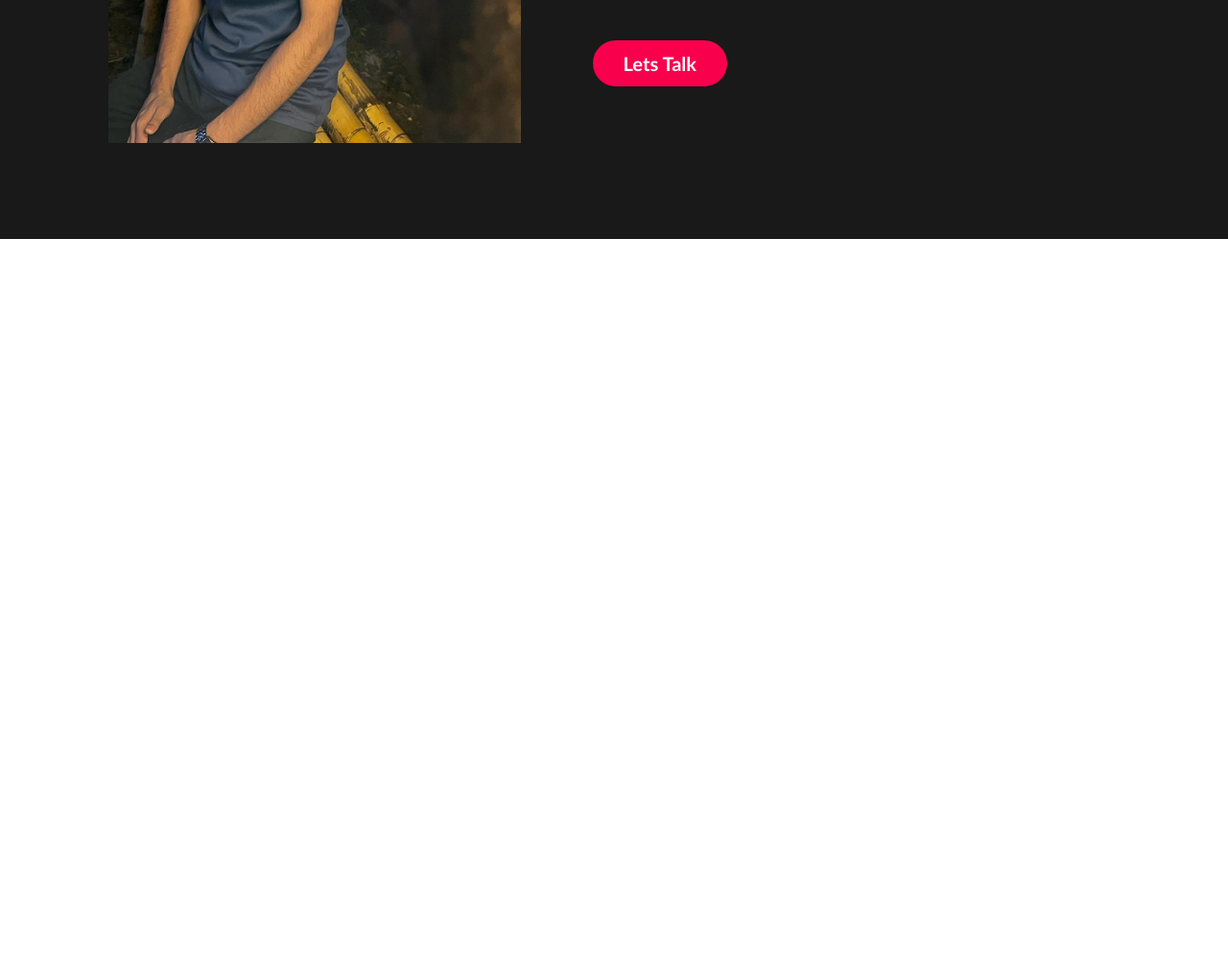
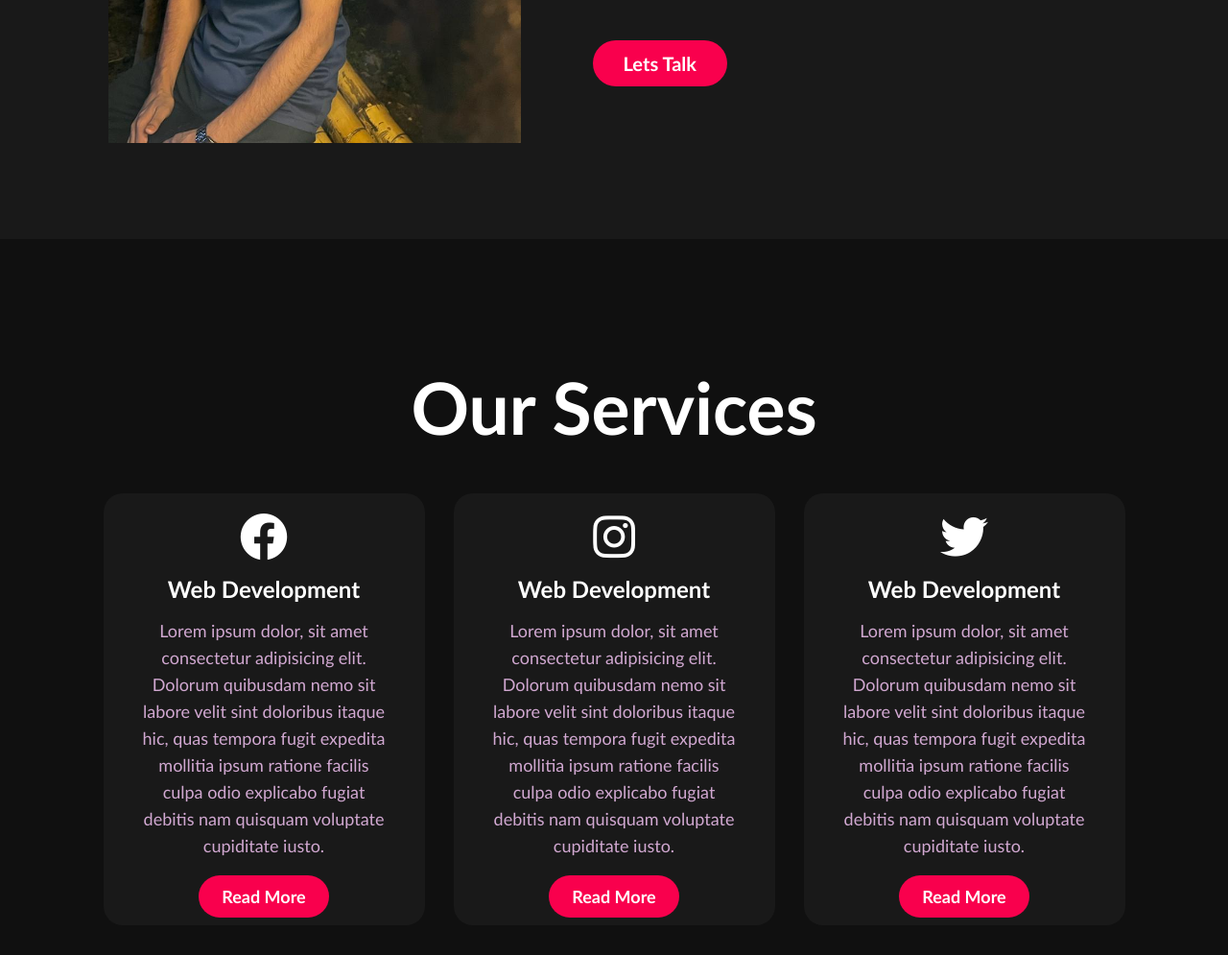
Before and after one commit to shahinur69/my-portfolio-website-repo, a plain HTML site: page index.htm in a window 1280 px wide. Shown: the part 1324-2319 px from the top of the page at 96% size. Before the commit the page ends 1573 px from the top, so only its background shows below. Drawn offline with Linux system fonts and the light colour scheme.

Commit message:
servicesand card-box

```diff
--- a/css/style.css
+++ b/css/style.css
@@ -166,3 +166,67 @@ button:hover{
     border: 2px solid #f9004d;
     cursor: pointer;
 }
+
+.service{
+    background-color: #101010;
+    width: 100%;
+    padding: 100px 0;
+}
+.title h2{
+    font-size: 75px;
+    color: white;
+    width: 1130px;
+    margin: 30px auto;
+    text-align: center;
+}
+.box{
+    display: flex;
+    align-items: center;
+    justify-content: center;
+    min-height: 400px;
+}
+.card{
+    height: 450px;
+    width: 335px;
+    padding: 20px 35px;
+    background: #191919;
+    border-radius: 20px;
+    margin: 15px;
+    position: relative;
+    overflow: hidden;
+    text-align: center;
+}
+.card i{
+    font-size: 50px;
+    display: block;
+    text-align: center;
+    margin-bottom: 15px;
+    color: #fff;
+}
+.card h5{
+    color: white;
+    font-size: 24px;
+    margin-bottom: 15px;
+}
+.pra p{
+    font-size: 18px;
+    color: #fcfc;
+    line-height: 28px;
+    margin-bottom: 25px;
+}
+.card .button{
+    font-size: 18px;
+    background-color: #f9004d;
+    color: white;
+    text-decoration: none;
+    border: 2px solid transparent;
+    font-weight: bold;
+    padding: 9px 22px;
+    border-radius: 30px;
+    transition: .4s;
+}
+.card .button:hover{
+    background-color: transparent;
+    border: 2px solid #f9004d;
+    cursor: pointer;
+}
--- a/index.htm
+++ b/index.htm
@@ -44,5 +44,50 @@
             </div>
         </div>
     </section>
+    <!-- service  -->
+    <div class="service">
+        <div class="title">
+            <h2>Our Services</h2>
+        </div>
+
+        <div class="box">
+            <div class="card">
+                <i class="fa-brands fa-facebook"></i>
+                <h5>Web Development</h5>
+                <div class="pra">
+                    <p>Lorem ipsum dolor, sit amet consectetur adipisicing elit. Dolorum quibusdam nemo sit labore velit sint doloribus itaque hic, quas tempora fugit expedita mollitia ipsum ratione facilis culpa odio explicabo fugiat debitis nam quisquam voluptate cupiditate iusto.</p>
+
+                    <p style="text-align: center;">
+                        <a class="button" href="">Read More</a>
+                    </p>
+                </div>
+            </div>
+
+            <div class="card">
+                <i class="fa-brands fa-instagram"></i>
+                <h5>Web Development</h5>
+                <div class="pra">
+                    <p>Lorem ipsum dolor, sit amet consectetur adipisicing elit. Dolorum quibusdam nemo sit labore velit sint doloribus itaque hic, quas tempora fugit expedita mollitia ipsum ratione facilis culpa odio explicabo fugiat debitis nam quisquam voluptate cupiditate iusto.</p>
+
+                    <p style="text-align: center;">
+                        <a class="button" href="">Read More</a>
+                    </p>
+                </div>
+            </div>
+
+            <div class="card">
+                <i class="fa-brands fa-twitter"></i>
+                <h5>Web Development</h5>
+                <div class="pra">
+                    <p>Lorem ipsum dolor, sit amet consectetur adipisicing elit. Dolorum quibusdam nemo sit labore velit sint doloribus itaque hic, quas tempora fugit expedita mollitia ipsum ratione facilis culpa odio explicabo fugiat debitis nam quisquam voluptate cupiditate iusto.</p>
+
+                    <p style="text-align: center;">
+                        <a class="button" href="">Read More</a>
+                    </p>
+                </div>
+            </div>
+
+        </div>
+    </div>
 </body>
 </html>
```
